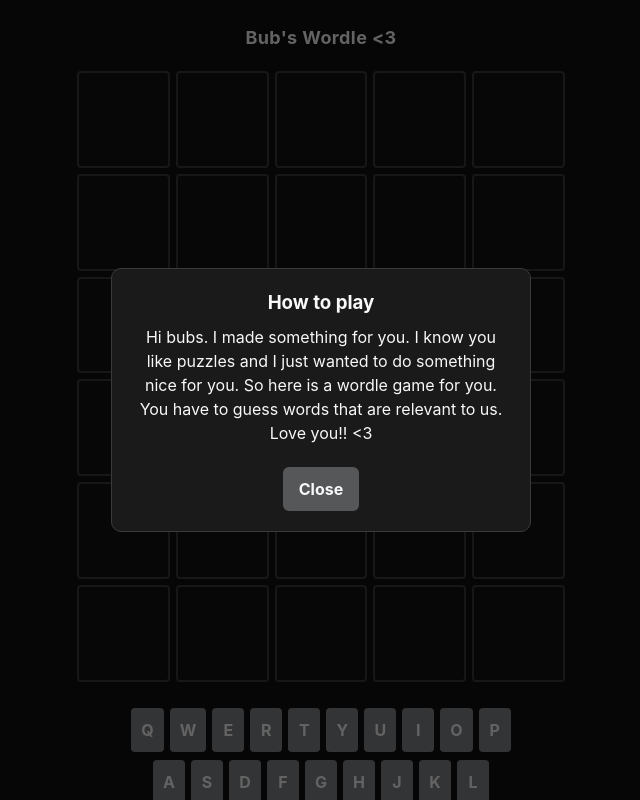
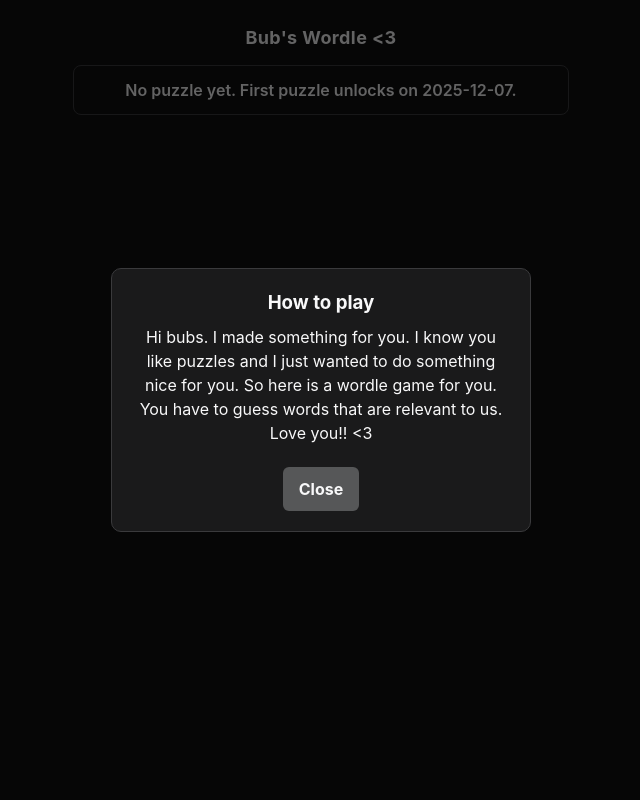
Before and after one commit to PratikHotchandani22/wordle, a React (Vite) app: page / in a window 1280 px wide. Shown: the top 800 px of the page, without its empty margins (319-959 px from the left). Built offline with nearby package versions, Linux system fonts and the light colour scheme.

Commit message:
Update START_DATE and WORD_LENGTH constants

```diff
--- a/src/data/words.ts
+++ b/src/data/words.ts
@@ -1,10 +1,9 @@
 import type { LoveWord } from '../types';
 
-export const START_DATE = '2025-12-05';
-export const WORD_LENGTH = 5;
+export const START_DATE = '2025-12-07';
+export const WORD_LENGTH = 7;
 export const MAX_GUESSES = 6;
 
 export const LOVE_WORDS: LoveWord[] = [
-  { word: 'PIMPI', note: 'i hope tera lip wala pimpi chale jaye jaldiiii <3' },
-  { word: 'HEMLO', note: 'Hemloo my babyy girlll <3' }
+  { word: 'CHIRKUT', note: 'You are myyy chirkuttttttt <3' }
 ];
```
